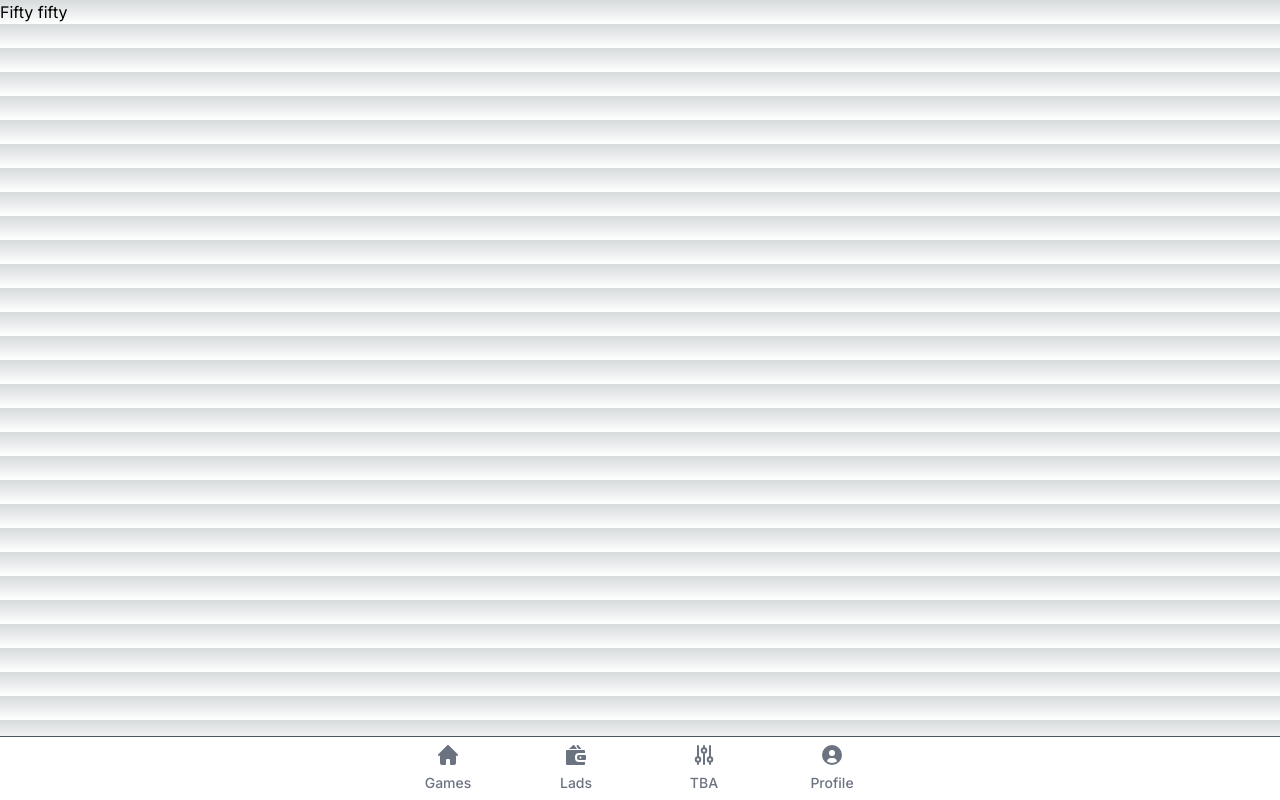
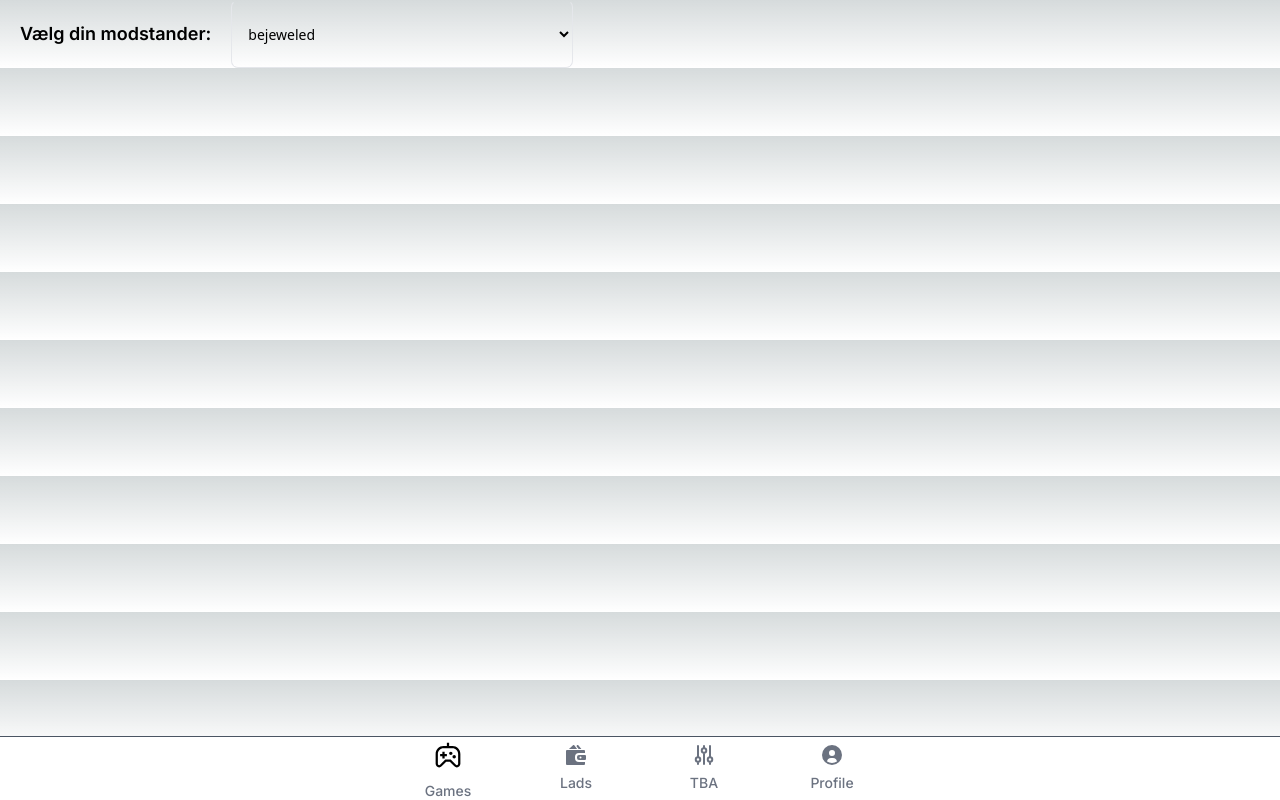
Before and after one commit to Fiedler12/betting-app, a Next.js app: page /games/fiftyfifty in a window 1280 px wide. Built offline with nearby package versions, Linux system fonts and the light colour scheme.

Commit message:
Started 1v1 game on front end

```diff
--- a/src/app/components/navbar.tsx
+++ b/src/app/components/navbar.tsx
@@ -1,15 +1,15 @@
 "use client";
-import { useRouter, usePathname} from "next/navigation";
+import { useRouter, usePathname } from "next/navigation";
 import { useState } from "react";
 
 export default function Navbar() {
   const router = useRouter();
   const pathname = usePathname();
-  const [route, setRoute] = useState()
+  const [route, setRoute] = useState();
 
   const handleReroute = (e: any, path: string) => {
     router.push(path);
-  }
+  };
 
   return (
     <div className="fixed bottom-0 left-0 z-50 w-full h-16 bg-white border-t border-gray-200 dark:bg-gray-700 dark: border-gray-600">
@@ -19,15 +19,11 @@ export default function Navbar() {
           className="inline-flex flex-col items-center justify-center px-5 hover:bg-gray-50: dark:hover:bg-gray-800 group"
           onClick={(e) => handleReroute(e, "/games")}
         >
-          <svg
-            className="w-5 h-5 mb-2 text-gray-500 dark:text-gray-400 group-hover:text-blue-600 dark:group-hover:text-blue-500"
-            aria-hidden="true"
-            xmlns="http://www.w3.org/2000/svg"
-            fill="currentColor"
-            viewBox="0 0 20 20"
-          >
-            <path d="m19.707 9.293-2-2-7-7a1 1 0 0 0-1.414 0l-7 7-2 2a1 1 0 0 0 1.414 1.414L2 10.414V18a2 2 0 0 0 2 2h3a1 1 0 0 0 1-1v-4a1 1 0 0 1 1-1h2a1 1 0 0 1 1 1v4a1 1 0 0 0 1 1h3a2 2 0 0 0 2-2v-7.586l.293.293a1 1 0 0 0 1.414-1.414Z" />
-          </svg>
+          <img
+            className="w-9 h-9 mb-2 text-gray-500 dark:text-gray-400 group-hover:text-blue-600 dark:group-hover:text-blue-500"
+            src="/icons/games.svg"
+            alt=""
+          />
           <span className="text-sm text-gray-500 dark:text-gray-400 group-hover:text-blue-600 dark:group-hover:text-blue-500">
             Games
           </span>
--- /dev/null
+++ b/src/app/components/users.tsx
@@ -0,0 +1,43 @@
+interface lad {
+  nickname: string;
+  name: string;
+  picturePath: string;
+}
+
+export const lads: lad[] = [
+  {
+    nickname: "bejeweled",
+    name: "Daniel",
+    picturePath: "/farmaatten/daniel.jpg",
+  },
+  {
+    nickname: "Cliffes",
+    name: "Frederik",
+    picturePath: "/farmaatten/frederik.jpg",
+  },
+  {
+    nickname: "Digdude(founder)",
+    name: "Mads",
+    picturePath: "/farmaatten/mads.jpg",
+  },
+  {
+    nickname: "Viser-Kurt",
+    name: "Nicklas",
+    picturePath: "/farmaatten/nicklas.jpg",
+  },
+  {
+    nickname: "Den omvandrende kalender(Morbror Martin)",
+    name: "Simon",
+    picturePath: "/farmaatten/simon.jpg",
+  },
+  {
+    nickname: "Tobias John Krøyer Duncan-King",
+    name: "Tobias",
+    picturePath: "/farmaatten/tobias.jpg",
+  },
+  {
+    nickname: "diggg-Dude",
+    name: "Oliver",
+    picturePath: "/farmaatten/oliver.jpg",
+  },
+];
--- a/src/app/games/fiftyfifty/page.tsx
+++ b/src/app/games/fiftyfifty/page.tsx
@@ -1,9 +1,34 @@
+"use client";
 import ActionButton from "@/app/components/actionbutton";
+import { lads } from "@/app/components/users";
+import { setPriority } from "os";
+import { useState } from "react";
 
 export default function FiftyFifty() {
+  const [opponent, setOpponent] = useState("");
+
+  const handleChange = (val: string) => {
+    setOpponent(val);
+    console.log("Changed");
+  };
+
   return (
-    <div>
-      <h1>Fifty fifty</h1>
+    <div className="flex flex-row h-full w-full">
+      <div>
+        <h1 className="px-5 py-5 font-semibold text-lg">
+          Vælg din modstander:
+        </h1>
+      </div>
+      <div>
+        <select
+          className="peer h-full w-full rounded-[7px] border border-blue-gray-200 border-t-transparent bg-transparent px-3 py-2.5 font-sans text-sm font-normal text-blue-gray-700 outline outline-0 transition-all placeholder-shown:border placeholder-shown:border-blue-gray-200 placeholder-shown:border-t-blue-gray-200 empty:!bg-gray-900 focus:border-2 focus:border-gray-900 focus:border-t-transparent focus:outline-0 disabled:border-0 disabled:bg-blue-gray-50"
+          onChange={(val) => handleChange(val.target.value)}
+        >
+          {lads.map(function (lad) {
+            return <option value={lad.nickname}>{lad.nickname}</option>;
+          })}
+        </select>
+      </div>
     </div>
   );
 }
```
Also changed, not shown: public/icons/games.svg (added).
